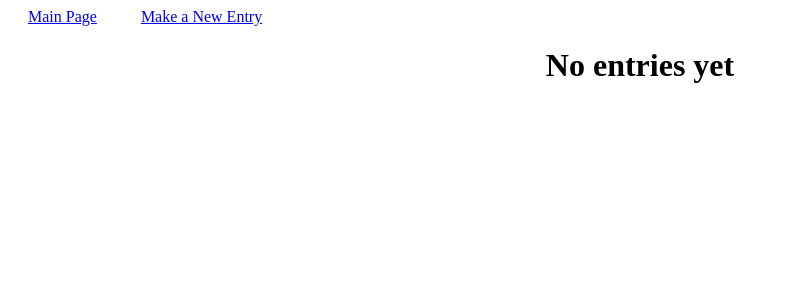
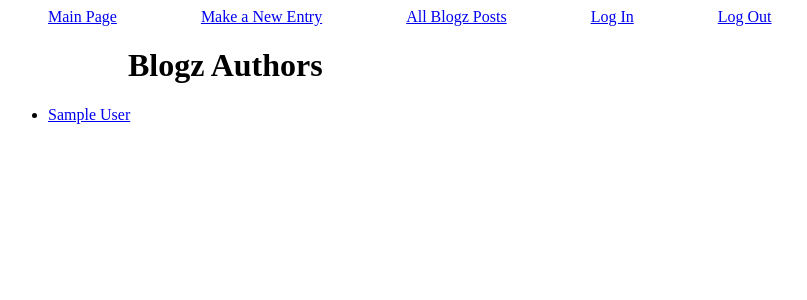
Before and after one commit to GrateDain/blogz, a Flask app: page / in a window 1280 px wide. Shown: the top 300 px of the page, without its empty margins (0-807 px from the left). Run offline with Flask 2, Linux system fonts and the light colour scheme; the visitor is signed in with stand-in values (Sample User, id 1); data comes from the database, SQL or seed files in the repository; data that the repository does not hold is empty.

Commit message:
Complete except for need to link author by line to author page from all posts

```diff
--- a/main.py
+++ b/main.py
@@ -4,7 +4,7 @@ from flask_sqlalchemy import SQLAlchemy
 app = Flask(__name__)
 app.config['DEBUG'] = True
 
-app.config['SQLALCHEMY_DATABASE_URI'] = 'mysql+pymysql://build-a-blog:buildablog@localhost:8889/build-a-blog'
+app.config['SQLALCHEMY_DATABASE_URI'] = 'mysql+pymysql://blogz:blogz@localhost:8889/blogz'
 app.config['SQLALCHEMY_ECHO'] = True
 db = SQLAlchemy(app)
 app.secret_key = 'thisismysupersecretkey'
@@ -13,71 +13,90 @@ class Blog(db.Model):
     id = db.Column(db.Integer, primary_key=True)
     blog_title = db.Column(db.String(120))
     blog_entry = db.Column(db.String(280))
-    owner_id = db.Column(db.Integer)
-#    owner_id = db.Column(db.Integer, db.ForeignKey('user.id'))
+    owner_id = db.Column(db.Integer, db.ForeignKey('user.id'))
 
-    def __init__(self, blog_title, blog_entry):
+    def __init__(self, blog_title, blog_entry, id):
         self.blog_title = blog_title
         self.blog_entry = blog_entry
-        self.owner_id = 1
+        self.owner_id = id
 
-#class User(db.Model):
-#    id = db.Column(db.Integer, primary_key=True)
-#    email = db.Column(db.String(120), unique=True)
-#    password = db.Column(db.String(120))
-#    tasks = db.relationship('Task', backref='owner')
-#
-#    def __init__(self, email, password):
-#        self.email = email
-#        self.password = password
+class User(db.Model):
+    id = db.Column(db.Integer, primary_key=True)
+    email = db.Column(db.String(120), unique=True)
+    password = db.Column(db.String(120))
+    name =db.Column(db.String(120))
+    blogs = db.relationship('Blog', backref='owner')
 
-#@app.before_request
-#def require_login():
-#    allowed_routes = ['login', 'register']
-#    if request.endpoint not in allowed_routes and 'email' not in session:
-#        return redirect('/login')
+    def __init__(self, name, email, password):
+        self.name = name
+        self.email = email
+        self.password = password
 
-#@app.route('/login', methods=['POST','GET'])
-#def login():
-#    if request.method == 'POST':
-#        email = request.form['email']
-#        password = request.form['password']
-#        user = User.query.filter_by(email=email).first()
-#        if user and user.password == password:
-#            session['email'] = email
-#            flash('Logged in')
-#            return redirect('/')
-#        else:
-#            flash('User password incorrect or user not registered', 'error')
-#
-#   return render_template('login.html')
+@app.before_request
+def require_login():
+    allowed_routes = ['login', 'register','all_blogz', 'index']
+    if request.endpoint not in allowed_routes and 'email' not in session:
+        return redirect('/login')
 
-#@app.route('/register', methods=['POST','GET'])
-#def register():
-#    if request.method == 'POST':
-#        email = request.form['email']
-#        password = request.form['password']
-#        verify = request.form['verify']
-#
-#        #TODO - validate information
-#
-#        existing_user = User.query.filter_by(email=email).first()
-#        if not existing_user:
-#            new_user = User(email, password)
-#            db.session.add(new_user)
-#            db.session.commit()
-#            session['email'] = email
-#            return redirect('/')
-#        else:
-#            # TODO Error existing user message
-#            return '<h1>Duplicate User</h1>'
-#
-#    return render_template('register.html')
+@app.route('/login', methods=['POST','GET'])
+def login():
+    if request.method == 'POST':
+        email = request.form['email']
+        password = request.form['password']
+        user_email = User.query.filter_by(email=email).first()
+        if user_email and user_email.password == password:
+            session['email'] = email
+            session['name'] = user_email.name
+            session['id'] = user_email.id
+            flash(session['name'] + ' logged in', 'info')
+            return redirect('/newpost')
+        elif not user_email:
+            flash('User email incorrect or not registered', 'error')
+        elif user_email.password != password:
+            flash('User password incorrect.', 'error')
 
-#@app.route('/logout')
-#def logout():
-#    del session['email']
-#    return redirect('/')
+    return render_template('login.html', title='Log In')
+
+@app.route('/register', methods=['POST','GET'])
+def register():
+    if request.method == 'POST':
+        username = request.form['username']
+        email = request.form['email']
+        password = request.form['password']
+        verify = request.form['verify']
+
+#        TODO - validate information
+        if len(username) < 3 or len(password) < 3:
+            flash('User name and password must be at least 3 characters.', 'error')
+            return redirect('/register')
+        if username == '' or password == '' or email == '':
+            flash('You must enter a user name, password and email', 'error')
+            return redirect('/register')
+
+        existing_user = User.query.filter_by(name=username).first()
+        existing_email = User.query.filter_by(email=email).first()
+
+        if existing_user:
+            flash('User name is already taken.', 'error')
+            return redirect('/register')
+        elif existing_email:
+            flash('Email is already signed up.', 'error')
+            return redirect('/login')
+        else:
+            new_user = User(username, email, password)
+            db.session.add(new_user)
+            db.session.commit()
+            session['email'] = email
+            session['name'] = username
+            flash(session['name'] + ' logged in', 'info')
+            return redirect('/newpost')
+
+    return render_template('register.html', title='Sign Up')
+
+@app.route('/logout')
+def logout():
+    del session['email']
+    return redirect('/')
 
 @app.route('/newpost', methods=['POST', 'GET'])
 def newpost():
@@ -85,9 +104,8 @@ def newpost():
     if request.method == 'POST':
         blog_title = request.form['blog_title']
         blog_entry = request.form['blog_entry']
-        owner = 1
-        #TODO verify title and entry not blank if so redirect and flash
-#        new_entry = Blog(blog_title, blog_entry, owner)
+        owner = User.query.filter_by(name=session['name']).first()
+
         if blog_title == '' and blog_entry == '':
             flash('You must enter both a title and an entry.', 'error')
             return redirect('/newpost')
@@ -98,21 +116,45 @@ def newpost():
             flash('You must include an entry.', 'error')
             return redirect('/newpost')
 
-        new_entry = Blog(blog_title, blog_entry)
+        new_entry = Blog(blog_title, blog_entry, owner.id)
         db.session.add(new_entry)
         db.session.commit()
 
-        return redirect('/')
+        newblog = Blog.query.order_by(Blog.id.desc()).first()
+        newblog_id = newblog.id
+        owner = User.query.filter_by(id=newblog.owner_id).first()
+
+        return render_template('/single_blog.html', title='Your new post', singleblog=newblog, author=owner.name)
     return render_template('newpost.html', title='New Post')
 
+@app.route('/singleauthor')
+def single_author():
+    author = request.args.get('author')
+    owner = User.query.filter_by(name=author).first()
+    blogs = Blog.query.filter_by(owner_id=owner.id).all()
+    return render_template('single_author.html', title='Posts by '+ author, blogs=blogs, author=author)
+
+@app.route('/singleblog')
+def single_blog():
+    blog_id = request.args.get('blogid')
+    singleblog = Blog.query.filter_by(id=blog_id).first()
+    owner = User.query.filter_by(id=singleblog.owner_id).first()
+    return render_template('single_blog.html', title=singleblog.blog_title, singleblog=singleblog, author=owner.name)
+
+@app.route('/allposts')
+def all_blogz():
+    allblogs= Blog.query.all()
+    authors = User.query.all()
+    return render_template('all_blogs.html', title='All Blogz Posts', blogs=allblogs, author=authors)
 
 @app.route('/')
 def index():
+    authors = User.query.all()
+    return render_template('index.html', title="Blogs", authors=authors)
 
-    blogs = Blog.query.all()
-
-    return render_template('blogs.html', title="Blogs", blogs=blogs)
-
+@app.route('/test')
+def test():
+    return '<p>' + str(session['id']) + '</p>'
 
 if __name__ == '__main__':
     app.run()
--- a/templates/base.html
+++ b/templates/base.html
@@ -3,17 +3,23 @@
     <head>
         <title>{{title}}</title>
         <style>
-            .error { color: red; margin-left: 30px;}
-            h1 { text-align: center;}
-            h2 { padding-left: 30px; color: blueviolet;}
-            a { padding: 0px 20px;}
-            p, form { padding-left: 10px;}
-            #submit { margin: 20px;}
+            .nav { margin: 40px;}
+            .error { color: red; margin-left: 60px;}
+            .info {color: green; margin-left: 60px;}
+            h1 { margin-left: 120px;}
+            h2 { margin: 30px; color: blueviolet;}
+            p, form { margin-left: 20px;}
+            #submit { margin: 40px;}
+            .by { font-size: 10px;}
+
         </style>
     </head>
 <body>
-    <a href='/'>Main Page</a>
-    <a href='/newpost'>Make a New Entry</a>
+    <a class='nav' href='/'>Main Page</a>
+    <a class='nav' href='/newpost'>Make a New Entry</a>
+    <a class='nav' href='/allposts'>All Blogz Posts</a>
+    <a class='nav' href='/login'>Log In</a>
+    <a class='nav' href='/logout'>Log Out</a>
 
     {% block content %}
     {% endblock %}
--- a/templates/blogs.html
+++ /dev/null
@@ -1,21 +0,0 @@
-{% extends "base.html" %}
-
-{% block content %}
-
-    {% if blogs|length == 0 %}
-    <h1>No entries yet</h1>
-    {% else %}
-    <h1>Blogs Entries</h1>
-        {% for blog in blogs %}
-        <h2>
-            {{blog.blog_title}}
-        </h2>
-        <p>
-            {{blog.blog_entry}}
-        </p>
-        <br />
-            {% endfor %}
-
-    {% endif %}
-
-{% endblock %}
--- /dev/null
+++ b/templates/index.html
@@ -0,0 +1,20 @@
+{% extends "base.html" %}
+
+{% block content %}
+
+    {% if authors|length == 0 %}
+    <h1>No entries yet</h1>
+    {% else %}
+    <h1>Blogz Authors</h1>
+        {% for author in authors %}
+        <ul>
+            <li>
+                <a href='/singleauthor?author={{author.name}}', name='author' value='{{author.name}}''>{{author.name}}</a>
+            </li>
+        </ul>
+        <br />
+            {% endfor %}
+
+    {% endif %}
+
+{% endblock %}
--- a/templates/login.html
+++ b/templates/login.html
@@ -1,8 +1,8 @@
 {% extends "base.html" %}
 
 {% block content %}
-<h1>Log in to Get It Done!</h1>
-<p>If you don't have an account, you may <a href="/register">register</a> for one</p>
+<h1>Login to Blogz</h1>
+<p>If you don't have an account, you may <a href="/register">Signup for one here!</a></p>
 <form action="/login" method="post">
     <table>
         <tr>
--- a/templates/newpost.html
+++ b/templates/newpost.html
@@ -1,7 +1,7 @@
 {% extends "base.html" %}
 
 {% block content %}
-    <h1>New Blog Entry</h1>
+    <h1>New Blogz Entry</h1>
     <form method='post' id='new_entry'>
         <label>
             New Entry Title:
```
Also changed, not shown: templates/all_blogs.html (added, +24 -0 lines), templates/register.html (+8 -2 lines), templates/single_author.html (added, +18 -0 lines), templates/single_blog.html (added, +13 -0 lines), 1 other file.
